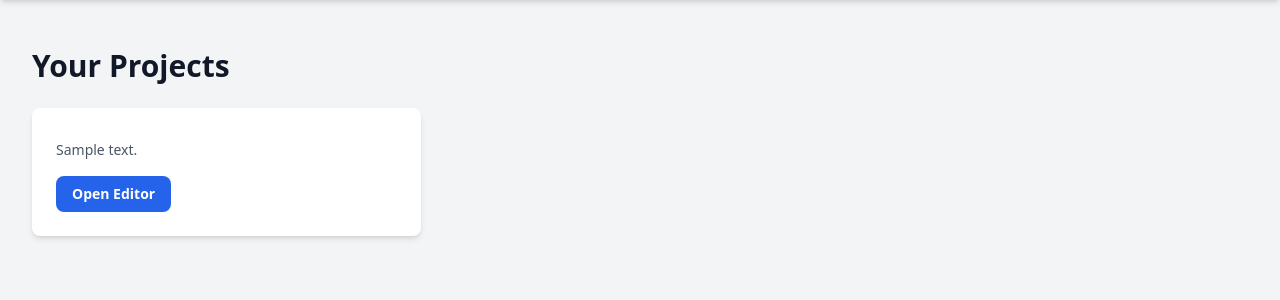
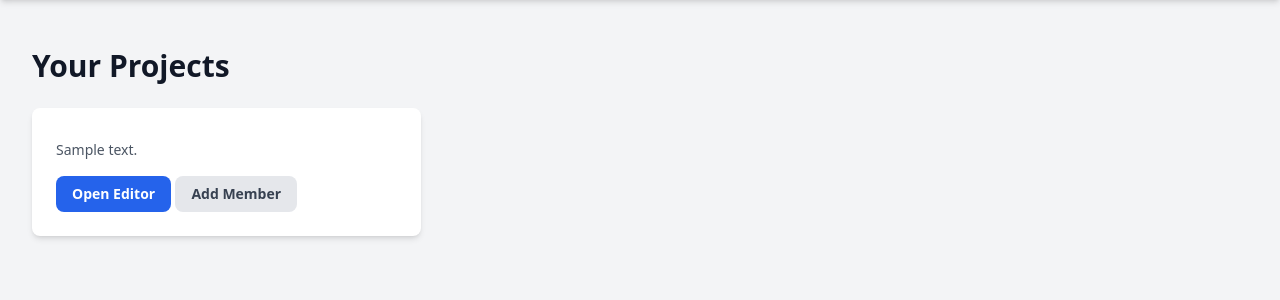
Before and after one commit to n-saakib/codecollab, a Django app: page /dashboard/ in a window 1280 px wide. Shown: the part 64-364 px from the top of the page. Run offline with Django 5.2, Linux system fonts and the light colour scheme; a user stored in the database is signed in; tables that the repository leaves empty hold one stand-in row (values such as "Sample post"); some libraries are stand-ins or nearby versions.

Commit message:
Adds functionality to add users to a project

```diff
--- a/projects/templates/projects/dashboard.html
+++ b/projects/templates/projects/dashboard.html
@@ -44,6 +44,11 @@
                             <a href="{% url 'editor' project.pk %}" class="inline-block bg-blue-600 hover:bg-blue-700 text-white font-bold py-2 px-4 rounded-lg text-sm transition duration-150 ease-in-out">
                                 Open Editor
                             </a>
+                            {% if project.owner == user %}
+                            <button data-project-id="{{ project.pk }}" data-project-title="{{ project.title }}" class="add-member-btn inline-block bg-gray-200 hover:bg-gray-300 text-gray-700 font-bold py-2 px-4 rounded-lg text-sm transition">
+                                Add Member
+                            </button>
+                            {% endif %}
                         </div>
                     </div>
                 {% empty %}
@@ -57,5 +62,84 @@
         </div>
     </main>
 
+    <!-- Add Member Modal (hidden by default) -->
+    <div id="add-member-modal" class="hidden fixed inset-0 bg-gray-600 bg-opacity-50 overflow-y-auto h-full w-full flex items-center justify-center">
+        <div class="relative mx-auto p-5 border w-96 shadow-lg rounded-md bg-white">
+            <div class="mt-3 text-center">
+                <h3 class="text-lg leading-6 font-medium text-gray-900" id="modal-title">Add Member to Project</h3>
+                <form id="add-member-form" class="mt-2 px-7 py-3">
+                    <input type="hidden" id="project-id-input" name="project_id">
+                    <input type="text" id="username-input" name="username" placeholder="Enter username" class="w-full px-3 py-2 mb-4 text-gray-700 border rounded-lg focus:outline-none" required>
+
+                    <div class="space-y-2">
+                        <button id="submit-add-member" type="submit" class="px-4 py-2 bg-green-500 text-white text-base font-medium rounded-md w-full shadow-sm hover:bg-green-600 focus:outline-none focus:ring-2 focus:ring-green-300">
+                            Add Member
+                        </button>
+                        <button id="close-modal-btn" type="button" class="px-4 py-2 bg-gray-200 text-gray-800 text-base font-medium rounded-md w-full shadow-sm hover:bg-gray-300 focus:outline-none focus:ring-2 focus:ring-gray-300">
+                            Cancel
+                        </button>
+                    </div>
+                </form>
+            </div>
+        </div>
+    </div>
+
+    <script>
+        document.addEventListener('DOMContentLoaded', function () {
+            const modal = document.getElementById('add-member-modal');
+            const closeModalBtn = document.getElementById('close-modal-btn');
+            const addMemberForm = document.getElementById('add-member-form');
+            const projectIdInput = document.getElementById('project-id-input');
+            const usernameInput = document.getElementById('username-input');
+            const modalTitle = document.getElementById('modal-title');
+
+            function openModal(projectId, projectTitle) {
+                projectIdInput.value = projectId;
+                modalTitle.textContent = `Add Member to "${projectTitle}"`;
+                modal.classList.remove('hidden');
+            }
+
+            function closeModal() {
+                addMemberForm.reset();
+                modal.classList.add('hidden');
+            }
+
+            document.querySelectorAll('.add-member-btn').forEach(button => {
+                button.addEventListener('click', function() {
+                    const projectId = this.dataset.projectId;
+                    const projectTitle = this.dataset.projectTitle;
+                    openModal(projectId, projectTitle);
+                });
+            });
+
+            closeModalBtn.addEventListener('click', closeModal);
+
+            addMemberForm.addEventListener('submit', async function(e) {
+                e.preventDefault();
+                const projectId = projectIdInput.value;
+                const username = usernameInput.value;
+                const csrfToken = '{{ csrf_token }}';
+
+                const response = await fetch(`/api/projects/${projectId}/add_member/`, {
+                    method: 'POST',
+                    headers: {
+                        'Content-Type': 'application/json',
+                        'X-CSRFToken': csrfToken
+                    },
+                    body: JSON.stringify({ username: username })
+                });
+
+                const result = await response.json();
+
+                if (response.ok) {
+                    alert(result.success);
+                    closeModal();
+                } else {
+                    alert(`Error: ${result.error}`);
+                }
+            });
+        });
+    </script>
+
 </body>
 </html>
--- a/projects/urls.py
+++ b/projects/urls.py
@@ -16,4 +16,5 @@ urlpatterns=[
     path('api/', include(router.urls)),
     path('projects/<int:pk>/', ProjectEditorView.as_view(), name='editor'),
     path('projects/create/', ProjectCreateView.as_view(), name='project-create'),
+
 ]
--- a/projects/views.py
+++ b/projects/views.py
@@ -1,12 +1,17 @@
+from typing import TYPE_CHECKING
+
 from django.contrib.auth.mixins import LoginRequiredMixin
 from django.urls import reverse
 from django.views import generic
-from rest_framework import viewsets, permissions
+from rest_framework import viewsets, permissions, status
+from rest_framework.decorators import action
+from rest_framework.response import Response
 
 from projects.forms import ProjectForm
 from projects.models import Project, Folder, File
-from projects.permissions import IsProjectMember
+from projects.permissions import IsProjectMember, IsProjectOwner
 from projects.serializers import ProjectSerializer, FolderSerializer, FileSerializer
+from users.models import User
 
 
 class ProjectDashboardView(LoginRequiredMixin, generic.ListView):
@@ -57,6 +62,28 @@ class ProjectViewSet(viewsets.ModelViewSet):
     def get_queryset(self):
         return Project.objects.filter(members=self.request.user)
 
+    @action(detail=True, methods=['post'], permission_classes=[IsProjectOwner])
+    def add_member(self, request, pk=None):
+        """
+        Custom action to add a new member to a project.
+        Expects a POST request with a 'username' in the body.
+        """
+        project = self.get_object()
+        username = request.data.get('username')
+
+        if not username:
+            return Response({'error': 'Username is required.'}, status=status.HTTP_400_BAD_REQUEST)
+
+        try:
+            user_to_add = User.objects.get(username=username)
+            if user_to_add in project.members.all():
+                return Response({'error': 'User is already a member.'}, status=status.HTTP_400_BAD_REQUEST)
+
+            project.members.add(user_to_add)
+            return Response({'success': f"User '{username}' added successfully."}, status=status.HTTP_200_OK)
+        except User.DoesNotExist:
+            return Response({'error': 'User not found.'}, status=status.HTTP_404_NOT_FOUND)
+
 
 class FolderViewSet(viewsets.ModelViewSet):
     """
```
Also changed, not shown: projects/permissions.py (+8 -0 lines).
